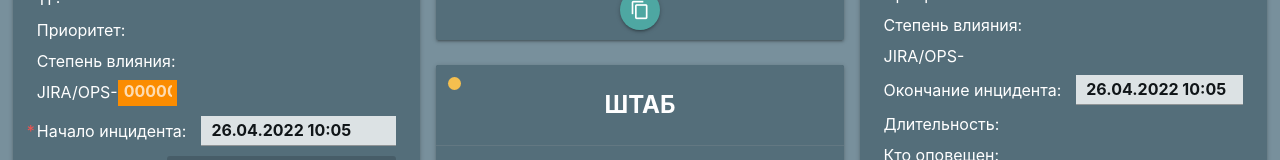
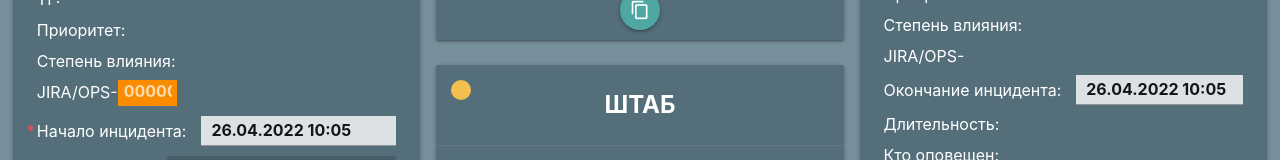
Before and after one commit to webdirection-dev/templater-1, a React (Create React App) app: page / in a window 1280 px wide. Shown: the part 346-506 px from the top of the page. Built offline with nearby package versions, Linux system fonts and the light colour scheme.

Commit message:
2.0.2
Увеличение кнопки переключения ШТАБ - МАСС

```diff
--- a/src/features/panelAddons/panelAddons.css
+++ b/src/features/panelAddons/panelAddons.css
@@ -6,7 +6,7 @@
     justify-content: space-between;
     align-items: center;
     border-radius: 50px;
-    padding: 7px;
+    padding: 10px;
     z-index: 999;
 }
 
@@ -14,11 +14,11 @@
     display: flex;
     justify-content: center;
     align-items: center;
-    width: 13px;
-    height: 13px;
+    width: 20px;
+    height: 20px;
     border-radius: 50%;
     background-color: #79dcd2;
-    font-size: 8px;
+    font-size: 12px;
     font-weight: bold;
     cursor: pointer;
     transition: all .25s;
```
